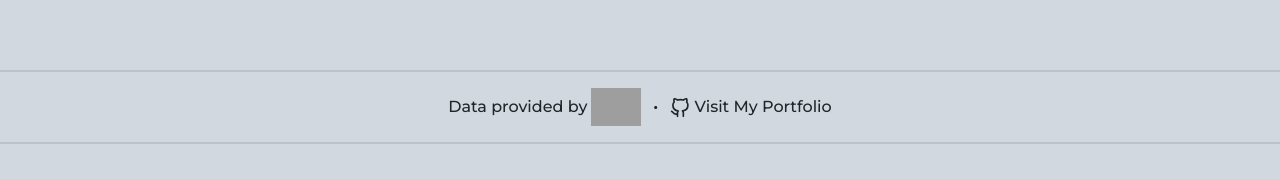
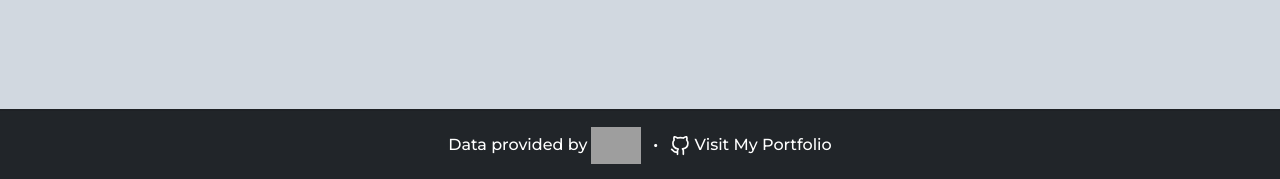
Before and after one commit to h-solak/movie-finder, a React (Create React App) app: page / in a window 1280 px wide. Shown: the part 618-797 px from the top of the page. Built offline with nearby package versions, Linux system fonts and the light colour scheme; no server answers; grey boxes are pictures that could not be loaded.

Commit message:
Fix: UI changes

```diff
--- a/src/App.js
+++ b/src/App.js
@@ -2,7 +2,6 @@ import React, { useState, useEffect, Fragment } from "react";
 import { Row, Col, Button, Input, InputGroup } from "reactstrap";
 import { Toaster } from "react-hot-toast";
 import { FiGithub } from "react-icons/fi";
-import { BiLeftArrow, BiRightArrow } from "react-icons/bi";
 import Home from "./pages/Home";
 
 function App() {
@@ -43,29 +42,33 @@ function App() {
       </Row>
       <Col
         sm="12"
-        className="d-flex align-items-center justify-content-center gap-1 mt-5 py-3 footer"
+        className="d-flex align-items-center justify-content-center gap-1 mt-5 py-3 footer bg-dark w-100"
         style={{
           borderTop: "2px rgba(0,0,0,0.1) solid",
           borderBottom: "2px rgba(0,0,0,0.1) solid",
+          position: "fixed",
+          bottom: "0",
         }}
       >
         <a
-          className="text-dark d-flex align-items-center gap-1"
+          className="text-white d-flex align-items-center gap-1"
           href="https://www.themoviedb.org/"
           target="_blank"
           rel="noreferrer"
         >
-          <span className="text-dark d-none d-md-inline">Data provided by</span>
+          <span className="text-white d-none d-md-inline">
+            Data provided by
+          </span>
           <img
             src="https://www.themoviedb.org/assets/2/v4/logos/v2/blue_square_2-d537fb228cf3ded904ef09b136fe3fec72548ebc1fea3fbbd1ad9e36364db38b.svg"
             alt=""
             width={50}
           />
         </a>
-        <span className="fs-6 text-dark fw-bolder mx-2">·</span>
+        <span className="fs-6 text-white fw-bolder mx-2">·</span>
         <a className="" href="https://h-solak.github.io/">
-          <FiGithub className="fs-5 text-dark" />
-          <span className="text-dark d-none d-md-inline">
+          <FiGithub className="fs-5 text-white" />
+          <span className="text-white d-none d-md-inline">
             {" "}
             Visit My Portfolio
           </span>
--- a/src/components/SearchBar.js
+++ b/src/components/SearchBar.js
@@ -48,7 +48,6 @@ const SearchBar = ({
 
   const handleSearchClick = () => {
     setIsSimilar(false);
-    setWelcome(false);
     setPage(1);
     if (searchText.length > 0) {
       setLoading(true);
@@ -72,6 +71,7 @@ const SearchBar = ({
           setKeyword(
             `Total ${response.data.total_results} movies found for "${searchText}"`
           );
+          setWelcome(false);
         })
         .catch((error) => {
           toast.error("Something Went Horribly Wrong!");
--- a/src/pages/Home.js
+++ b/src/pages/Home.js
@@ -2,8 +2,6 @@ import React, { useState, useEffect } from "react";
 import { Row, Col, Button, Input, InputGroup } from "reactstrap";
 import { toast } from "react-hot-toast";
 import { BiLeftArrow, BiRightArrow } from "react-icons/bi";
-import { BsHandIndexThumbFill } from "react-icons/bs";
-import { FaSearch } from "react-icons/fa";
 import Fade from "react-reveal/Fade";
 import SearchBar from "../components/SearchBar";
 import MovieList from "../components/MovieList";
```
